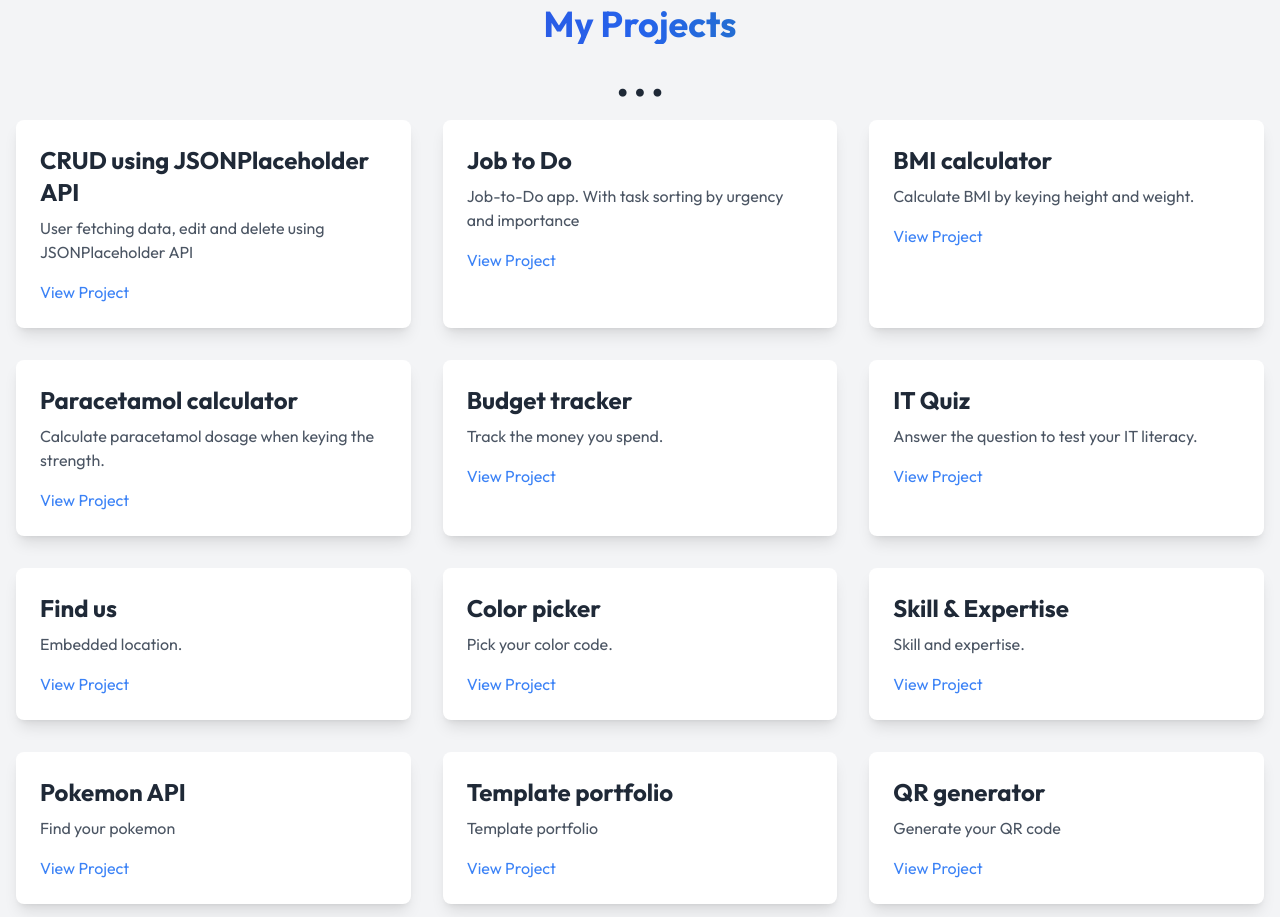
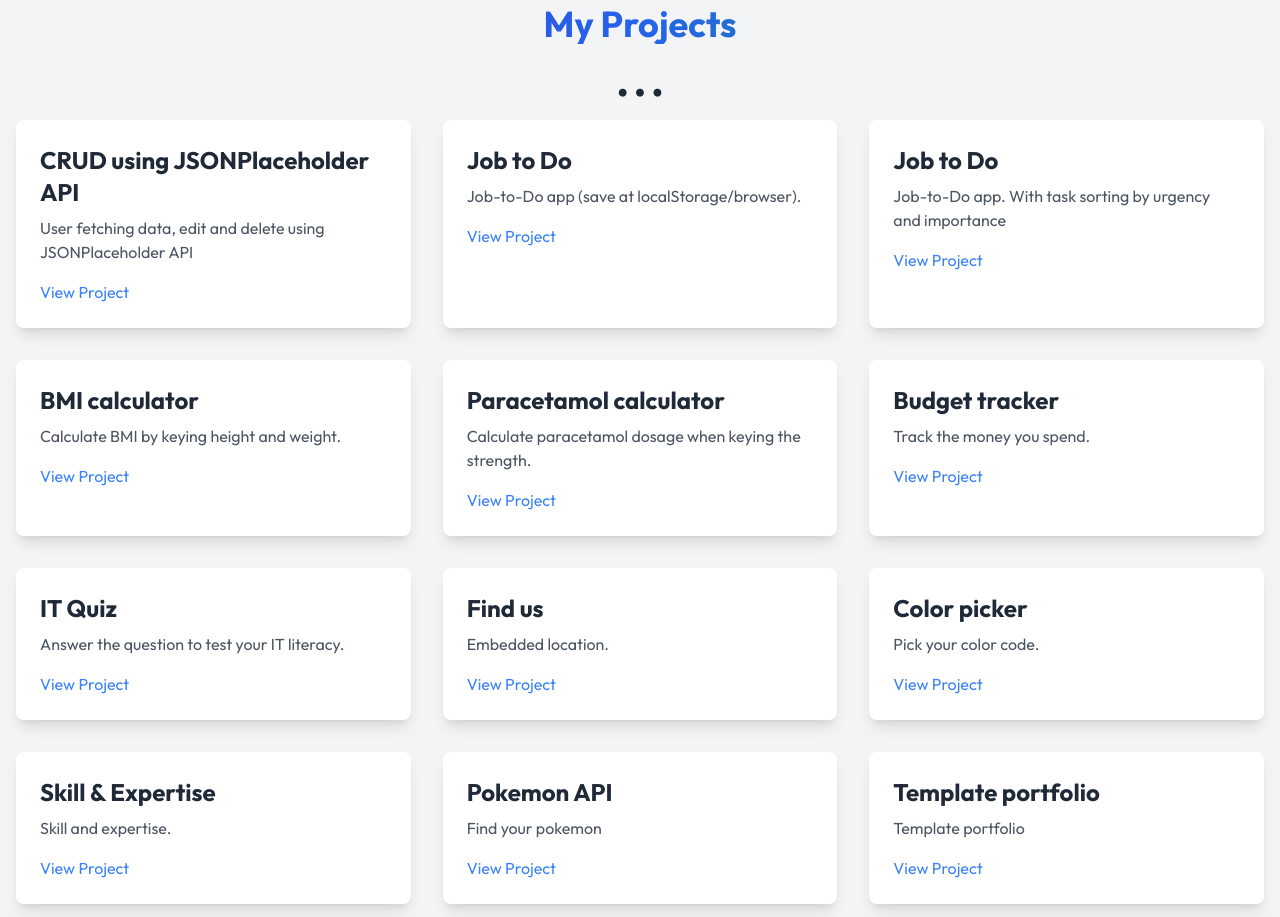
Before and after one commit to asriomar/my-portfolio-latest, a React (Vite) app: page / in a window 1280 px wide. Shown: the part 1720-2637 px from the top of the page. Built offline with nearby package versions, Linux system fonts and the light colour scheme.

Commit message:
Update Projects.jsx

```diff
--- a/src/components/Projects.jsx
+++ b/src/components/Projects.jsx
@@ -6,6 +6,11 @@ const projects = [
     title: 'CRUD using JSONPlaceholder API',
     description: 'User fetching data, edit and delete using JSONPlaceholder API ',
     link: 'https://api-using-json-placeholder.vercel.app/',
+  },
+     {
+    title: 'Job to Do ',
+    description: 'Job-to-Do app (save at localStorage/browser). ',
+    link: 'https://to-do-localstorage-tailwind.vercel.app/',
   },
   {
     title: 'Job to Do',
```
